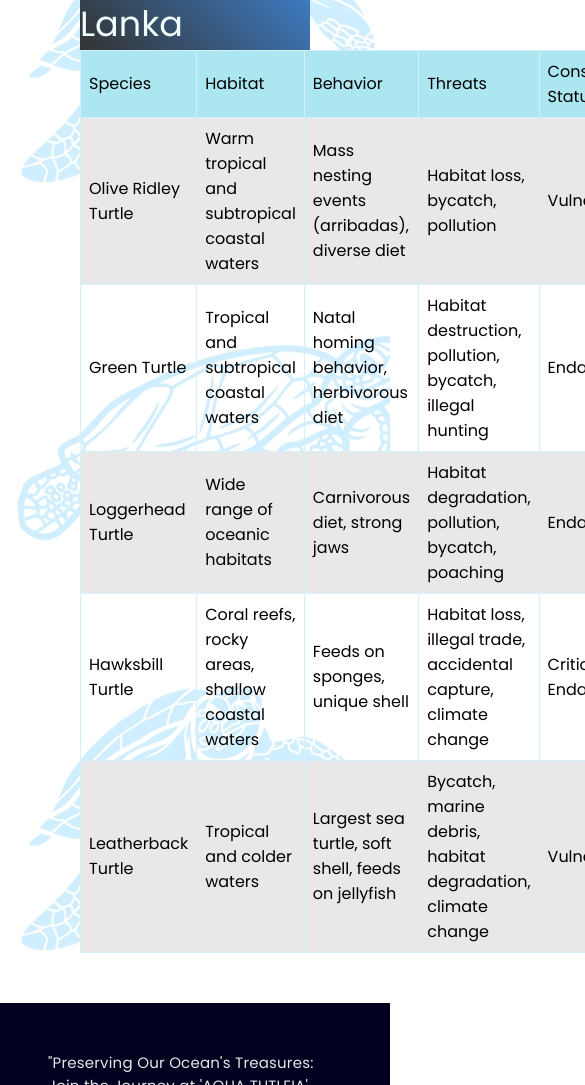
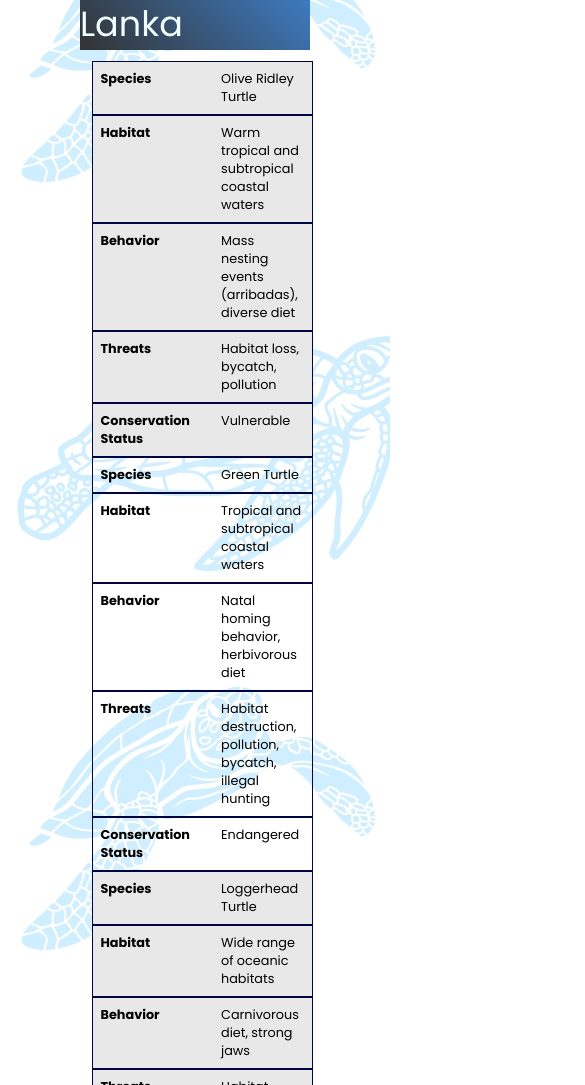
Before and after one commit to induwarafernando/Aquaturtleia, a plain HTML site: page catergories.html in a window 390 px wide. Shown: the part 10915-12000 px from the top of the page, 585 px wide, since content can reach past the window. Drawn offline with nearby package versions, Linux system fonts and the light colour scheme.

Commit message:
majorcommit31

```diff
--- a/catergories.css
+++ b/catergories.css
@@ -185,8 +185,9 @@
 font-size: 35px;
 background: linear-gradient(45deg, #333, #4196f7);
 color: azure;
+}
 
-}
+
 table {
   font-family: Arial, sans-serif;
   border-collapse: collapse;
@@ -194,7 +195,7 @@ table {
 }
 
 table td, table th {
-  border: 1px solid #d3f0fc;
+  border: 1px solid #000641;
   padding: 8px;
 }
 
@@ -210,3 +211,31 @@ table tr:nth-child(even) {
 table tr:hover {
   background-color: #c5d3ff;
 }
+
+@media (max-width: 740px) {
+  table {
+      width: 90%;
+      margin: 5% 5%;
+  }
+  th {
+      display: none;
+
+  }
+
+  td, td::before {
+      font-size: 0.8rem;
+  }
+
+  td {
+      display: grid;
+      grid-template-columns: 15ch auto;
+      padding: 0.5rem 1rem;
+  }
+
+  td::before {
+      content: attr(data-cell);
+      font-weight: 700;
+      text-transform: capitalize;
+  }
+
+}
--- a/catergories.html
+++ b/catergories.html
@@ -283,39 +283,39 @@
       <th>Conservation Status</th>
     </tr>
     <tr>
-      <td>Olive Ridley Turtle</td>
-      <td>Warm tropical and subtropical coastal waters</td>
-      <td>Mass nesting events (arribadas), diverse diet</td>
-      <td>Habitat loss, bycatch, pollution</td>
-      <td>Vulnerable</td>
+      <td data-cell="Species">Olive Ridley Turtle</td>
+      <td data-cell="Habitat">Warm tropical and subtropical coastal waters</td>
+      <td data-cell="Behavior">Mass nesting events (arribadas), diverse diet</td>
+      <td data-cell="Threats">Habitat loss, bycatch, pollution</td>
+      <td data-cell="Conservation Status">Vulnerable</td>
     </tr>
     <tr>
-      <td>Green Turtle</td>
-      <td>Tropical and subtropical coastal waters</td>
-      <td>Natal homing behavior, herbivorous diet</td>
-      <td>Habitat destruction, pollution, bycatch, illegal hunting</td>
-      <td>Endangered</td>
+      <td data-cell="Species">Green Turtle</td>
+      <td data-cell="Habitat"data->Tropical and subtropical coastal waters</td>
+      <td data-cell="Behavior">Natal homing behavior, herbivorous diet</td>
+      <td data-cell="Threats">Habitat destruction, pollution, bycatch, illegal hunting</td>
+      <td data-cell="Conservation Status">Endangered</td>
     </tr>
     <tr>
-      <td>Loggerhead Turtle</td>
-      <td>Wide range of oceanic habitats</td>
-      <td>Carnivorous diet, strong jaws</td>
-      <td>Habitat degradation, pollution, bycatch, poaching</td>
-      <td>Endangered</td>
+      <td data-cell="Species">Loggerhead Turtle</td>
+      <td data-cell="Habitat">Wide range of oceanic habitats</td>
+      <td data-cell="Behavior">Carnivorous diet, strong jaws</td>
+      <td data-cell="Threats">Habitat degradation, pollution, bycatch, poaching</td>
+      <td data-cell="Conservation Status">Endangered</td>
     </tr>
     <tr>
-      <td>Hawksbill Turtle</td>
-      <td>Coral reefs, rocky areas, shallow coastal waters</td>
-      <td>Feeds on sponges, unique shell</td>
-      <td>Habitat loss, illegal trade, accidental capture, climate change</td>
-      <td>Critically Endangered</td>
+      <td data-cell="Species">Hawksbill Turtle</td>
+      <td data-cell="Habitat">Coral reefs, rocky areas, shallow coastal waters</td>
+      <td data-cell="Behavior">Feeds on sponges, unique shell</td>
+      <td data-cell="Threats">Habitat loss, illegal trade, accidental capture, climate change</td>
+      <td data-cell="Conservation Status">Critically Endangered</td>
     </tr>
     <tr>
-      <td>Leatherback Turtle</td>
-      <td>Tropical and colder waters</td>
-      <td>Largest sea turtle, soft shell, feeds on jellyfish</td>
-      <td>Bycatch, marine debris, habitat degradation, climate change</td>
-      <td>Vulnerable</td>
+      <td data-cell="Species">Leatherback Turtle</td>
+      <td data-cell="Habitat">Tropical and colder waters</td>
+      <td data-cell="Behavior">Largest sea turtle, soft shell, feeds on jellyfish</td>
+      <td data-cell="Threats">Bycatch, marine debris, habitat degradation, climate change</td>
+      <td data-cell="Conservation Status">Vulnerable</td>
     </tr>
   </table>
 
--- a/styles.css
+++ b/styles.css
@@ -118,7 +118,7 @@ li a:hover{
     text-align: center;
 }
 .content h1{
-  font-family: 'Oswald', sans-serif;
+  font-family:'Oswald', sans-serif;
     margin-top: 70px;
     font-size:95px;
     font-weight: 600;
```
